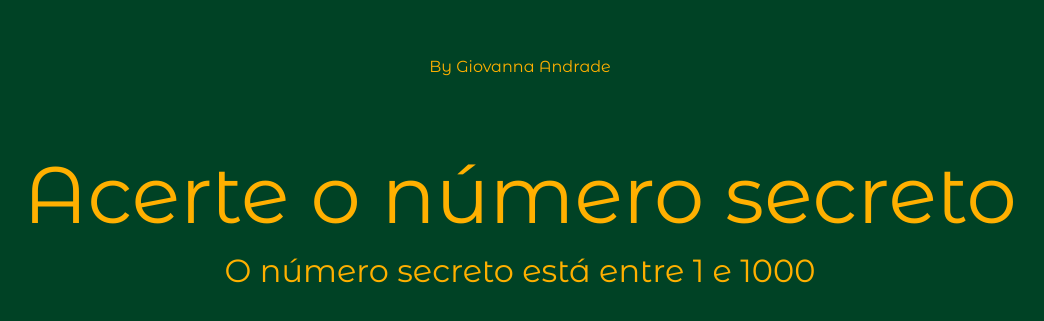
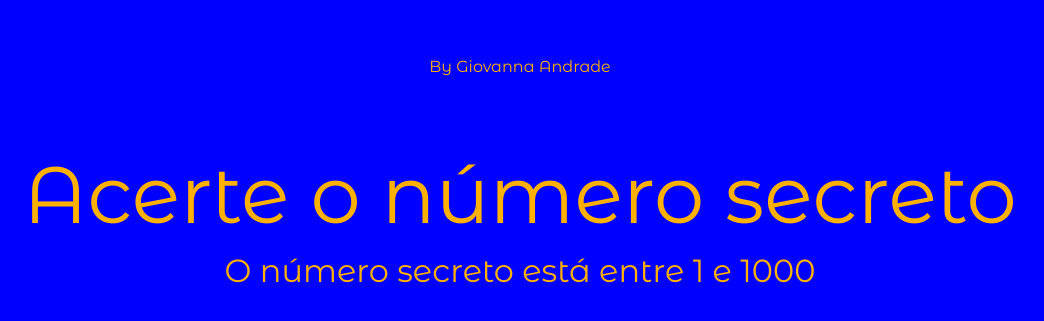
Before and after one commit to giovannaba/jogo-numero-secreto, a plain HTML site: page index.html in a window 1280 px wide. Shown: the part 247-568 px from the top of the page, without its empty margins (120-1164 px from the left). Drawn offline with nearby package versions, Linux system fonts and the light colour scheme.

Commit message:
Atualizar o style.css

```diff
--- a/style.css
+++ b/style.css
@@ -2,7 +2,7 @@
 
 :root {
     --font-family: 'Montserrat Alternates', sans-serif;
-    --bg-color: #004225;
+    --bg-color: blue;
     --primary-color: #FFB000;
     --second-color: #F5F5DC;
 }
```
